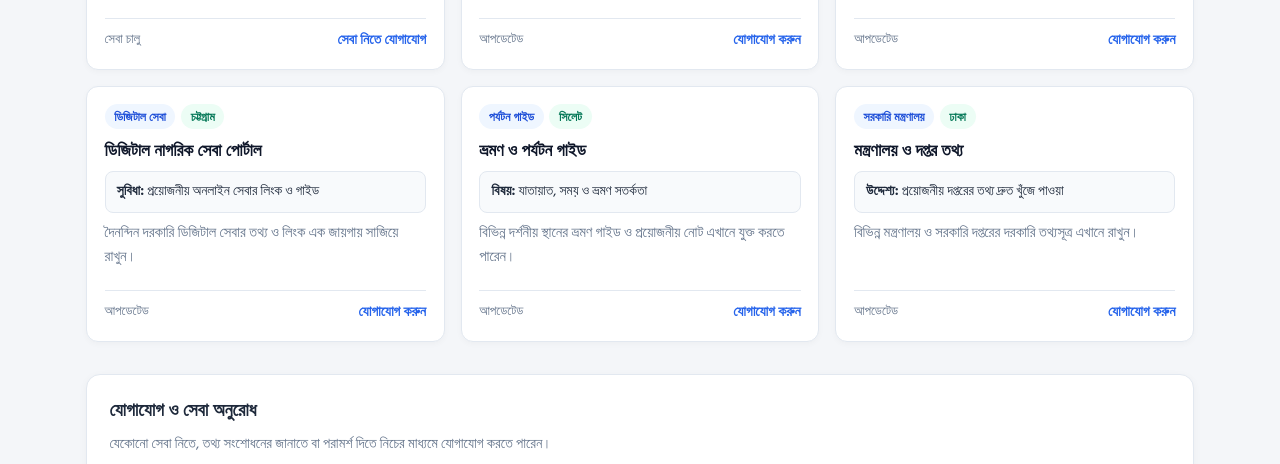
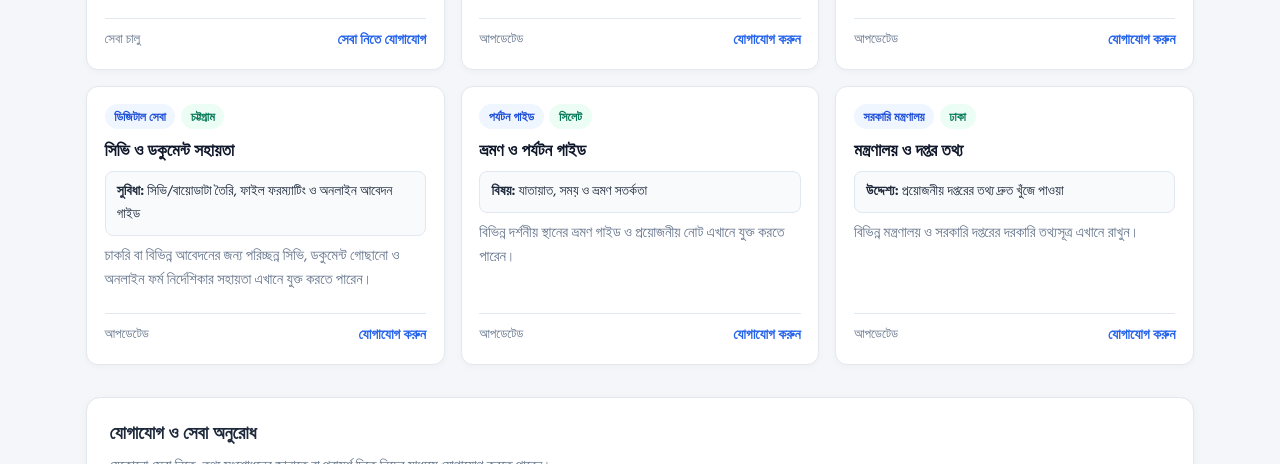
Before and after one commit to nirbodailyhub/nirbo-daily-hub, a plain HTML site: page index.html in a window 1280 px wide. Shown: the part 1188-1652 px from the top of the page. Drawn offline with Linux system fonts and the light colour scheme.

Commit message:
Update index.html

```diff
--- a/index.html
+++ b/index.html
@@ -734,14 +734,14 @@
         linkUrl: "#contactSection"
       },
        {
-          id: 9,
-          title: "ডিজিটাল নাগরিক সেবা পোর্টাল",
+        id: 901,
+        title: "সিভি ও ডকুমেন্ট সহায়তা",
         category: "ডিজিটাল সেবা",
         division: "চট্টগ্রাম",
         extra: {
-            "সুবিধা": "প্রয়োজনীয় অনলাইন সেবার লিংক ও গাইড"
+          "সুবিধা": "সিভি/বায়োডাটা তৈরি, ফাইল ফরম্যাটিং ও অনলাইন আবেদন গাইড"
         },
-          description: "দৈনন্দিন দরকারি ডিজিটাল সেবার তথ্য ও লিংক এক জায়গায় সাজিয়ে রাখুন।",
+        description: "চাকরি বা বিভিন্ন আবেদনের জন্য পরিচ্ছন্ন সিভি, ডকুমেন্ট গোছানো ও অনলাইন ফর্ম নির্দেশিকার সহায়তা এখানে যুক্ত করতে পারেন।",
         date: "আপডেটেড",
         linkText: "যোগাযোগ করুন",
         linkUrl: "#contactSection"
```
Lines whose indentation alone changed are shown as unchanged.
